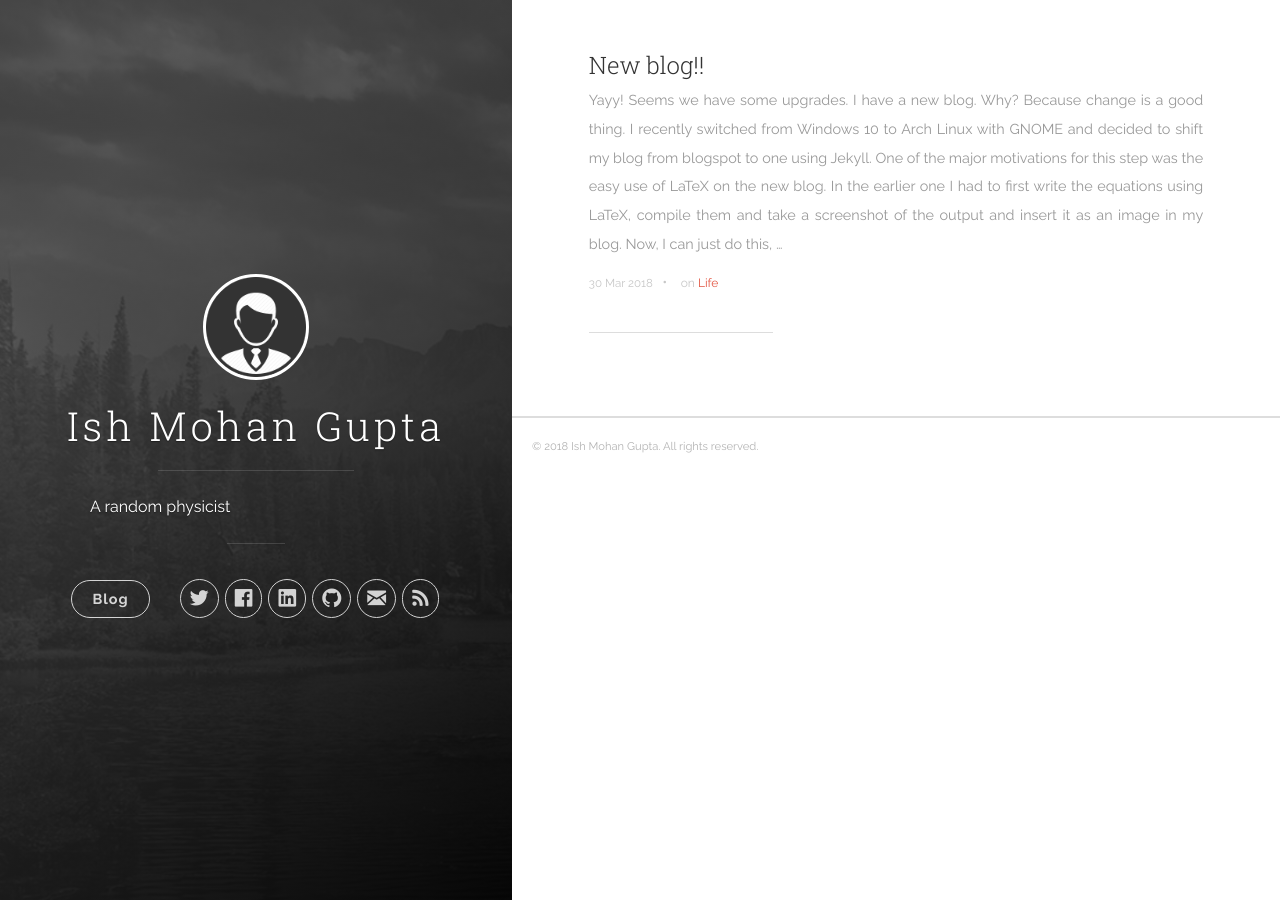
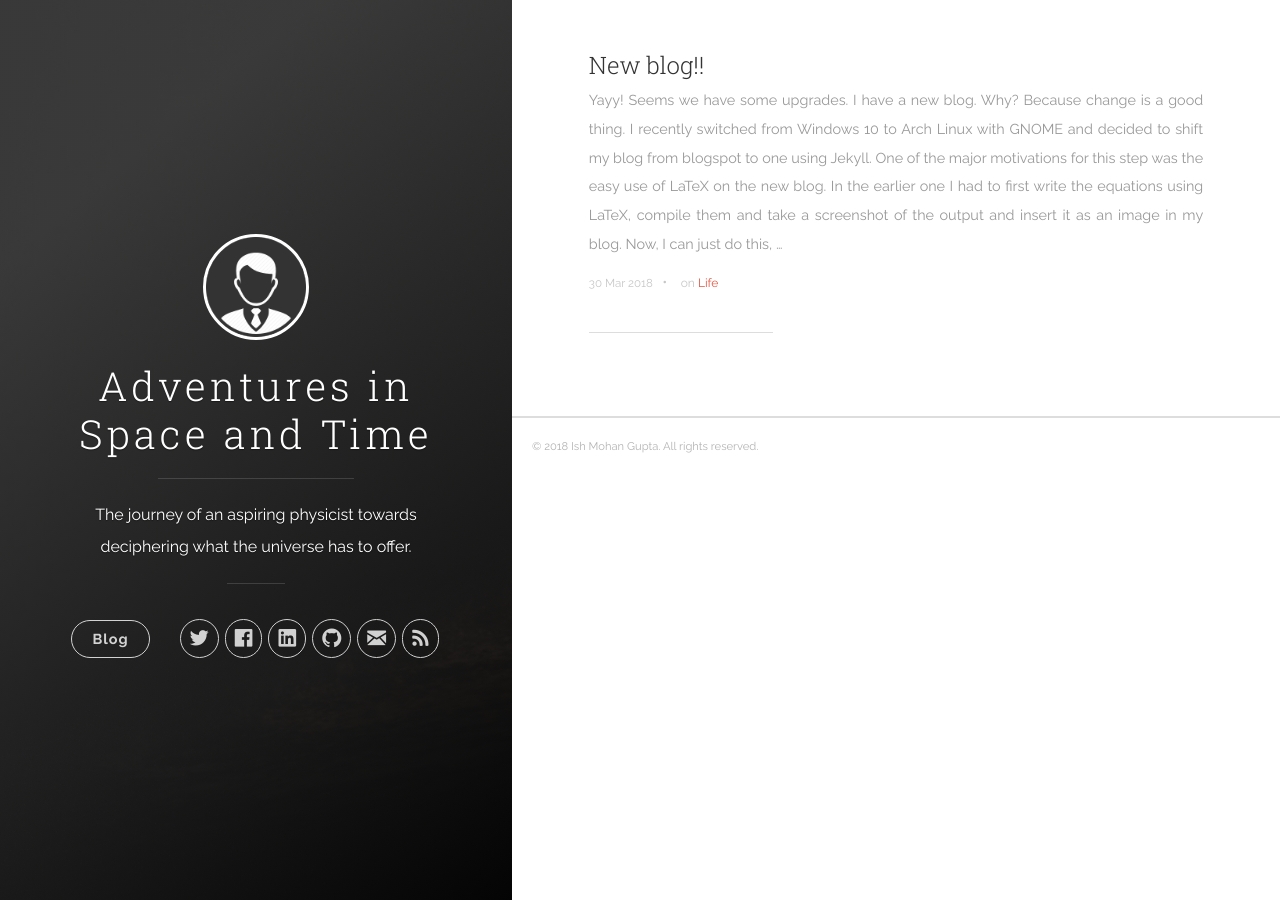
Before and after one commit to theStarlord/mne.github.io, a Jekyll site: the page built from index.html, in a window 1280 px wide. Built offline with Jekyll 4.4.1, drawn with Linux system fonts in a browser that asks for light colours; the list of posts is cut into pages by our own code.

Commit message:
COnfigurational chages

```diff
--- a/_config.yml
+++ b/_config.yml
@@ -1,6 +1,6 @@
 # Site settings
-title: Ish Mohan Gupta
-description: 'A random physicist'
+title: Adventures in Space and Time
+description: 'The journey of an aspiring physicist towards deciphering what the universe has to offer.'
 url: 'http://thestarlord.github.io'
 baseurl: ''
 # google_analytics: 'UA-XXXXXX-X'
@@ -12,7 +12,7 @@ author:
   twitter_username: IshMohan
   facebook_username: IshMohanGupta
   github_username:  theStarlord
-  linkedin_username:  ''
+  linkedin_username: ishmgupta
 
 defaults:
   -
--- a/_sass/uno.scss
+++ b/_sass/uno.scss
@@ -982,8 +982,11 @@ h5 {
 p {
 	margin-bottom: 1.3em;
 	line-height: 2em;
+	}
+
+.content-wrapper__inner p {
 	text-align: justify;
-	}
+}
 
 strong {
 	font-weight: bold; }
```
Also changed, not shown: images/cover.jpg.
